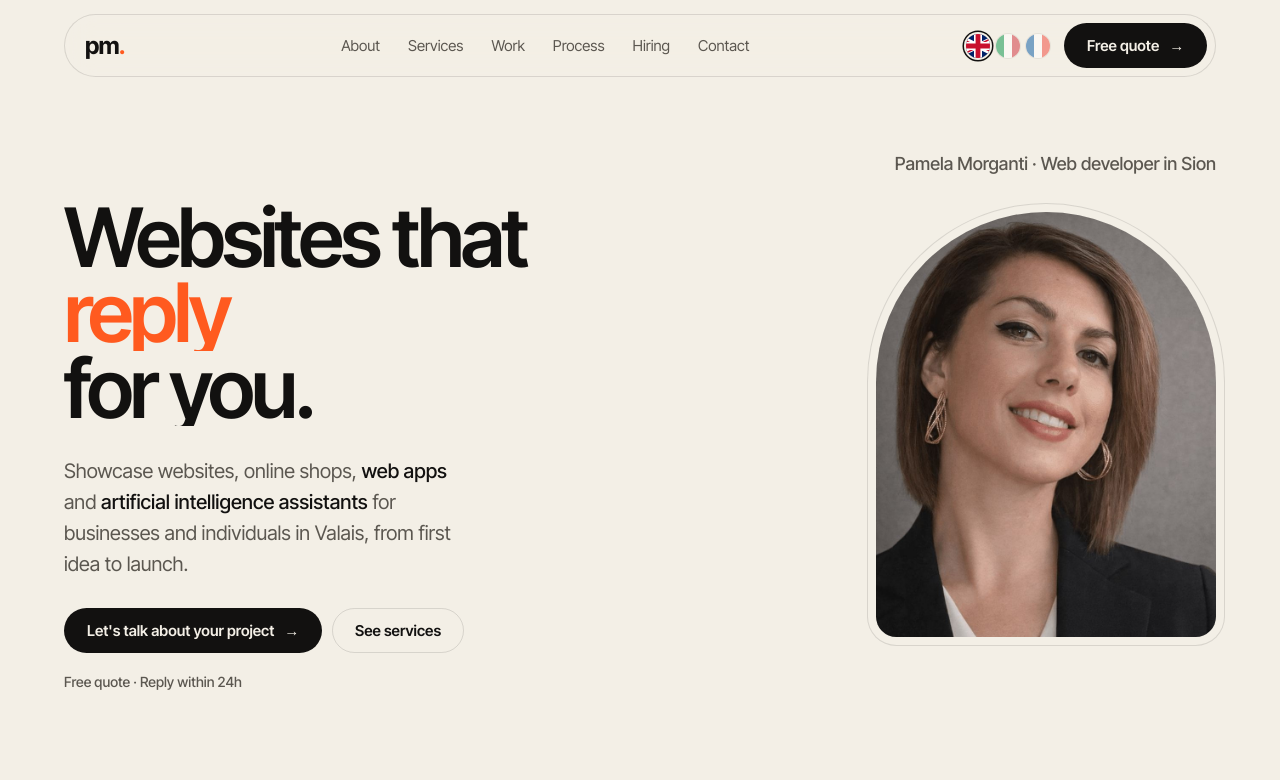
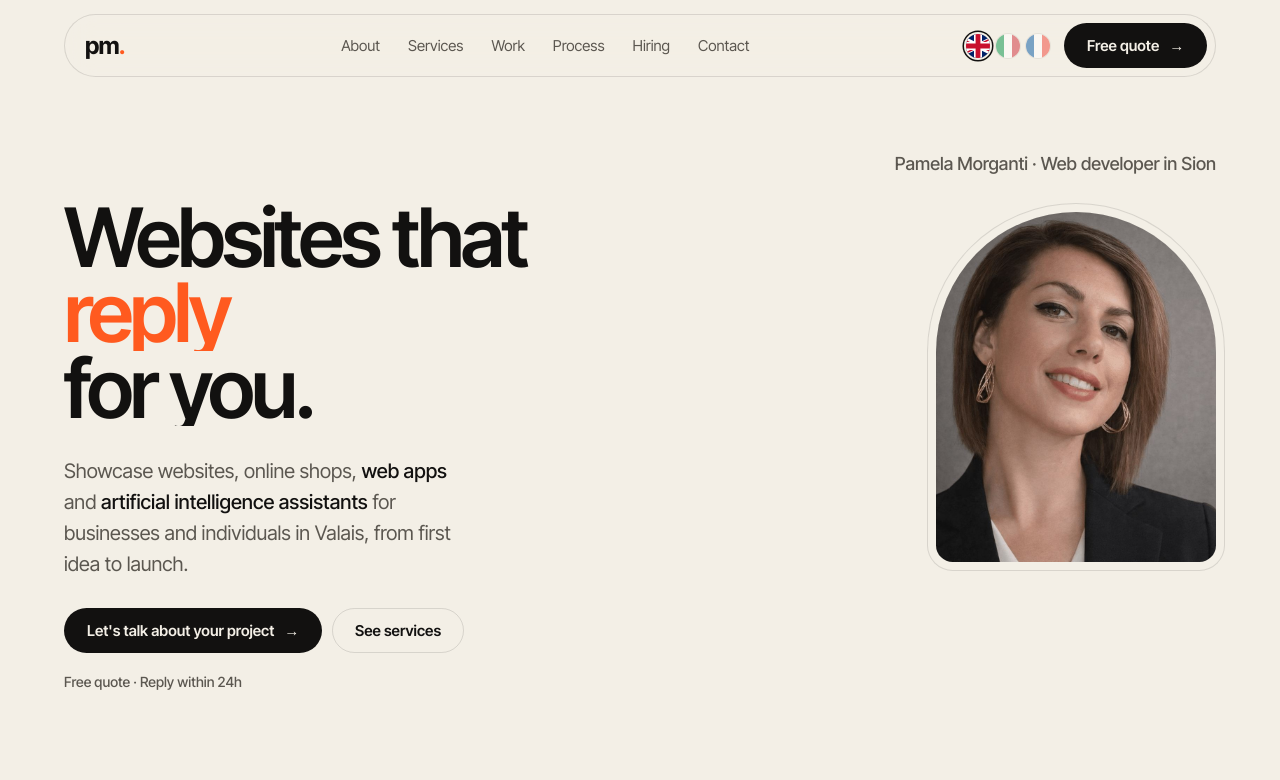
Before and after one commit to pamm-bot/pamm-bot.github.io, a plain HTML site: page index.html in a window 1280 px wide. Shown: the top 780 px of the page. Drawn offline with Linux system fonts and the light colour scheme.

Commit message:
Photo d'accueil plus petite

```diff
--- a/index.html
+++ b/index.html
@@ -124,7 +124,7 @@
 
   .hero-grid { display: grid; grid-template-columns: 1.5fr 1fr; gap: 48px; align-items: center; margin-top: 8px; }
   .hero-copy h1 { margin-bottom: 30px; font-size: clamp(44px, 6.4vw, 92px); }
-  .hero-photo { justify-self: end; align-self: start; margin: 12px 0 0; width: min(100%, 340px); }
+  .hero-photo { justify-self: end; align-self: start; margin: 12px 0 0; width: min(100%, 280px); }
   .hero-photo img {
     width: 100%; height: auto; aspect-ratio: 4 / 5; object-fit: cover; object-position: 50% 20%;
     border-radius: 200px 200px 24px 24px; box-shadow: 0 0 0 8px var(--paper), 0 0 0 9px var(--line);
```
